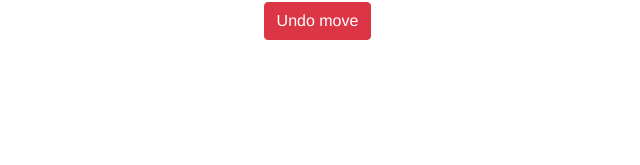
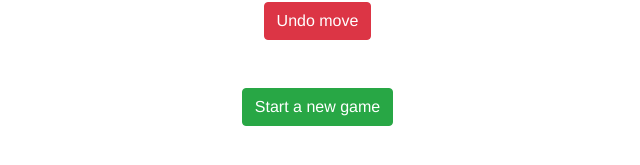
Before and after one commit to Ribodou/HYU-software-engineering-AI, a Vue app in the folder src_frontend/: page /game/1 in a window 1280 px wide. Shown: the part 585-750 px from the top of the page, without its empty margins (320-960 px from the left). Built offline with nearby package versions, Linux system fonts and the light colour scheme; no server answers; what vue-sweetalert2 would draw is missing.

Commit message:
add "start new game" button from game board view

```diff
--- a/src_frontend/src/components/GameContainer.vue
+++ b/src_frontend/src/components/GameContainer.vue
@@ -21,6 +21,10 @@
         <div>
             <button @click="undoMove" type="button" class="btn btn-danger" style="margin-right: 5px;">Undo move</button>
         </div>
+        <br>
+        <br>
+        <button @click="startGame" type="button" class="btn btn-success" style="margin-right: 5px;">Start a new game</button>
+
     </div>
 </template>
 
```
